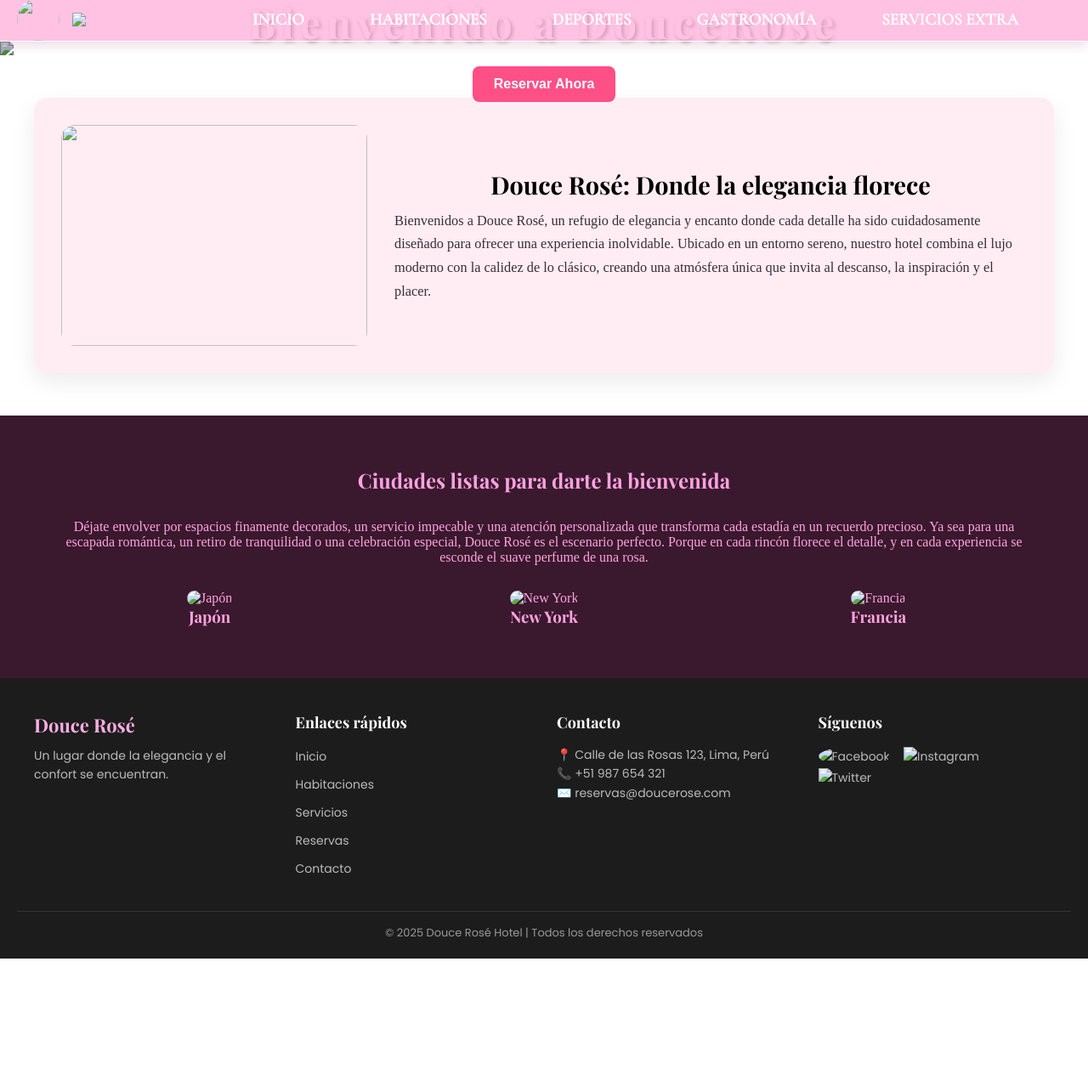
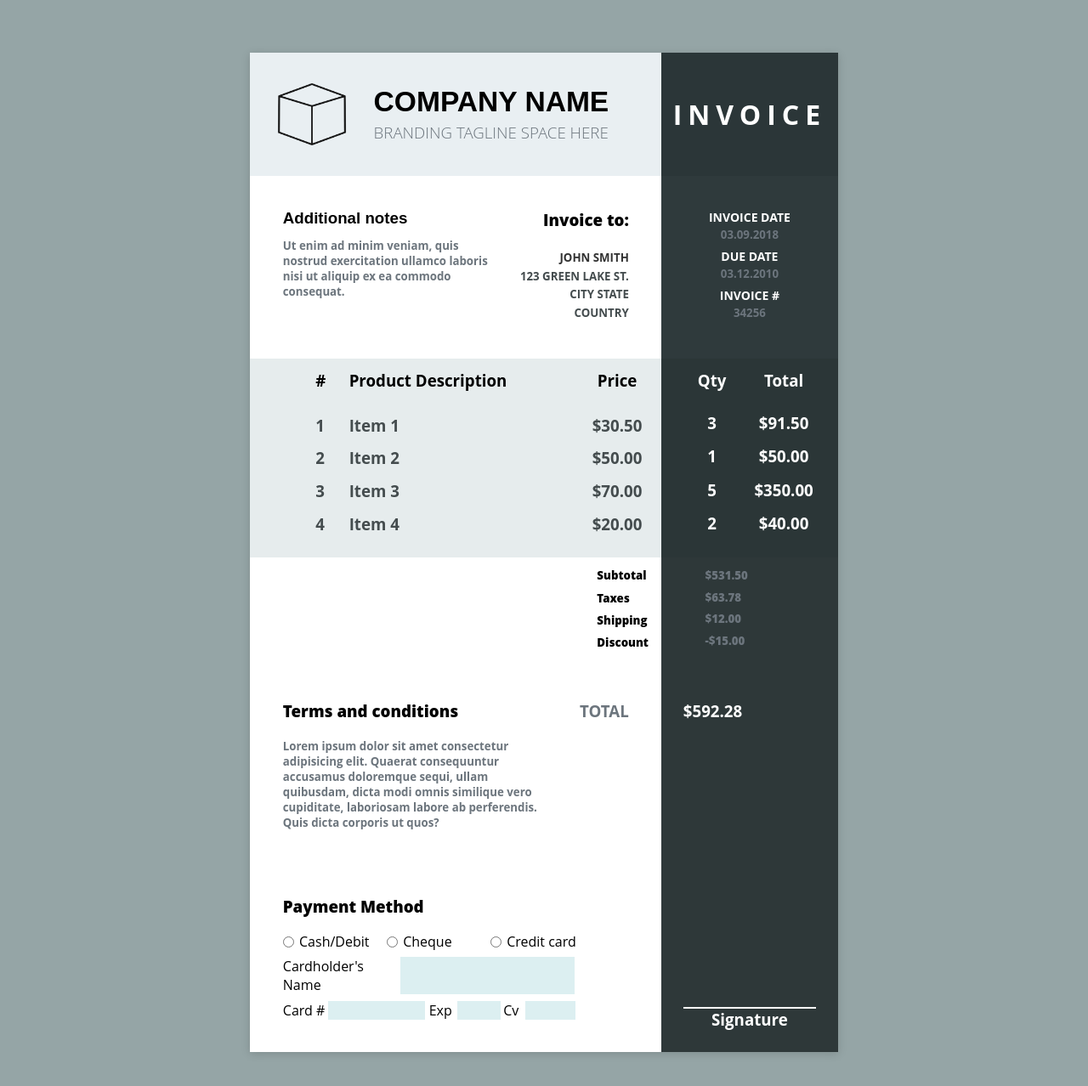
Before and after one commit to ErickSebsam/Factura-ErickSebastianAmayaGuio, a plain HTML site: page index.html in a window 1280 px wide. Shown: the part 2-1280 px from the top of the page at 85% size. Before the commit the page ends 1130 px from the top, so only its background shows below. Drawn offline with nearby package versions, Linux system fonts and the light colour scheme.

Commit message:
Add files via upload

```diff
--- a/index.html
+++ b/index.html
@@ -2,131 +2,171 @@
 <html lang="en">
 
 <head>
-    <meta charset="UTF-8" />
-    <meta name="viewport" content="width=device-width, initial-scale=1.0" />
-    <title>DouceRose</title>
-    <link href="Sty-presentacion.css" rel="stylesheet" />
-    <link
-        href="https://fonts.googleapis.com/css2?family=Playfair+Display:wght@400;700&family=Great+Vibes&family=Cormorant+Garamond:wght@400;500&display=swap"
-        rel="stylesheet">
-    <link href="https://fonts.googleapis.com/css2?family=Poppins&display=swap" rel="stylesheet">
+    <meta charset="UTF-8">
+    <meta name="viewport" content="width=device-width, initial-scale=1.0">
+    <title>Facturat</title>
+    <link rel="stylesheet" href="a.css">
 </head>
 
 <body>
     <div class="general">
-        <header class="menu">
-            <div class="logo">
-                <img id="rosa" src="rosa.jpg" /><img id="logo" src="logo.png" />
-            </div>
-            <input type="checkbox" id="palanca" />
-            <label for="palanca" class="reducido">☰</label>
-            <div class="opciones">
-                <a href="index.html">INICIO</a>
-                <a href="habitaciones.html">HABITACIONES</a>
-                <a href="deportes.html">DEPORTES</a>
-                <a href="gastronomia.html">GASTRONOMÍA</a>
-                <a href="servicios.html">SERVICIOS EXTRA</a>
-            </div>
-        </header>
-        <div class="contenido">
-            <div class="imagen-fondo">
-                <div class="carousel">
-                    <div class="track">
-                        <img src="./img-presentacion/recepcion.jpg" />
-                        <img src="./img-presentacion/habitacion.jpg" />
-                        <img src="./img-presentacion/piscina.jpg" />
+        <div class="fila1">
+            <div class="parte1">
+                <div id="seccion1"><img src="img.png"></div>
+                <div id="seccion2">
+                    <h1>COMPANY NAME</h1>
+                    <h3>BRANDING TAGLINE SPACE HERE</h3>
                 </div>
             </div>
-                <div class="texto-superpuesto">
-                    <h1>Bienvenido a DouceRose</h1>
-                    <button>Reservar Ahora</button>
+            <div class="parte2">
+                <h1>INVOICE</h1>
             </div>
         </div>
-                <div class="descripcion">
-                    <img src="./img-presentacion/hotel.png" />
-                    <div id="texto">
-                        <h2>Douce Rosé: Donde la elegancia florece</h2>
-                        <p>
-                            Bienvenidos a Douce Rosé, un refugio de elegancia y encanto donde
-                            cada detalle ha sido cuidadosamente diseñado para ofrecer una
-                            experiencia inolvidable. Ubicado en un entorno sereno, nuestro
-                            hotel combina el lujo moderno con la calidez de lo clásico,
-                            creando una atmósfera única que invita al descanso, la inspiración
-                            y el placer.
-                        </p>
+        <div class="fila2">
+            <div class="parte1">
+                <div id="seccion21">
+                    <h3>Additional notes</h3>
+                    <h5>Ut enim ad minim veniam, quis nostrud exercitation ullamco laboris nisi ut aliquip ex ea commodo
+                        consequat.</h4>
+                </div>
+                <div id="seccion22">
+                    <h3>Invoice to:</h3>
+                    <br>
+                    <h5 style="color: #333333;">JOHN SMITH</h5>
+                    <h5>123 GREEN LAKE ST.</h5>
+                    <h5>CITY STATE</h5>
+                    <h5>COUNTRY</h5>
                 </div>
             </div>
-            <div class="ciudades">
-                <h2>Ciudades listas para darte la bienvenida</h2>
-                <p>
-                    Déjate envolver por espacios finamente decorados, un
-                    servicio impecable y una atención personalizada que transforma
-                    cada estadía en un recuerdo precioso. Ya sea para una escapada
-                    romántica, un retiro de tranquilidad o una celebración especial,
-                    Douce Rosé es el escenario perfecto. Porque en cada rincón florece
-                    el detalle, y en cada experiencia se esconde el suave perfume de
-                    una rosa.
-                </p>
-                <div class="ciudades-lista">
+            <div class="parte2">
+                <h4>INVOICE DATE</h4>
+                <h5>03.09.2018</h5>
+                <h4>DUE DATE</h4>
+                <h5>03.12.2010</h5>
+                <h4>INVOICE #</h4>
+                <h5>34256</h5>
+            </div>
+        </div>
+        <div class="fila3">
+            <div class="parte1">
+                <div class="seccion31">
+                    <h3>#</h3>
+                    <h3>Product Description</h3>
+                    <h3 style="text-align: center;">Price</h3>
+                </div>
+                <div class="seccion32">
+                    <h3>1</h3>
+                    <h3>Item 1</h3>
+                    <h3 style="text-align: center;">$30.50</h3>
+                    <h3>2</h3>
+                    <h3>Item 2</h3>
+                    <h3 style="text-align: center;">$50.00</h3>
+                    <h3>3</h3>
+                    <h3>Item 3</h3>
+                    <h3 style="text-align: center;">$70.00</h3>
+                    <h3>4</h3>
+                    <h3>Item 4</h3>
+                    <h3 style="text-align: center;">$20.00</h3>
+                </div>
+            </div>
+            <div class="parte2">
+                <h3 id="titulo">Qty</h3>
+                <h3 id="titulo">Total</h3>
+                <h3>3</h3>
+                <h3>$91.50</h3>
+                <h3>1</h3>
+                <h3>$50.00</h3>
+                <h3>5</h3>
+                <h3>$350.00</h3>
+                <h3>2</h3>
+                <h3>$40.00</h3>
+            </div>
+        </div>
+        <div class="fila4">
+            <div class="parte1">
+                <div></div>
                 <div>
-                        <img src="./img-presentacion/Japon.jpg" alt="Japón">
-                        <h3>Japón</h3>
+                    <h5>Subtotal</h5>
+                    <h5>Taxes</h5>
+                    <h5>Shipping</h5>
+                    <h5>Discount</h5>
+                </div>
+            </div>
+            <div class="parte2">
+                <div>
+                    <h5>$531.50</h5>
+                    <h5>$63.78</h5>
+                    <h5>$12.00</h5>
+                    <h5>-$15.00</h5>
+                </div>
+                <div></div>
+            </div>
+        </div>
+        <div class="fila5">
+            <div class="parte1">
+                <div id="seccion51">
+                    <h3>Terms and conditions</h3>
+                    <h5>Lorem ipsum dolor sit amet consectetur adipisicing elit. Quaerat consequuntur accusamus
+                        doloremque sequi, ullam quibusdam, dicta modi omnis similique vero cupiditate, laboriosam labore
+                        ab perferendis. Quis dicta corporis ut quos?</h5>
+                </div>
+                <div id="seccion52">
+                    <h3>TOTAL</h3>
+                </div>
+            </div>
+            <div class="parte2">
+                <div>
+                    <h3>$592.28</h3>
+                </div>
+                <div></div>
+            </div>
+        </div>
+        <div class="fila6">
+            <div class="parte1">
+                <div id="seccion61">
+                    <h3>Payment Method</h3>
+                    <div id="f1">
+                        <div>
+                            <input type="radio">
+                            <label>Cash/Debit</label>
                         </div>
                         <div>
-                        <img src="./img-presentacion/New York.jpg" alt="New York">
-                        <h3>New York</h3>
+                            <input type="radio">
+                            <label>Cheque</label>
                         </div>
                         <div>
-                        <img src="./img-presentacion/Francia.jpg" alt="Francia">
-                        <h3>Francia</h3>
+                            <input type="radio">
+                            <label>Credit card</label>
+                        </div>
+                    </div>
+                    <div id="f2">
+                        <div id="as">
+                            <label>Cardholder's Name</label>
+                            <input type="text" style=" margin: 0;border:0;background-color: #dceff1;">
+                        </div>
+                    </div>
+                    <div id="f3">
+                        <div id="b1">
+                            <label>Card #</label>
+                            <input type="text" style=" margin: 0;border:0;background-color: #dceff1;">
+                        </div>
+                        <div id="b2">
+                            <label>Exp</label>
+                            <input type="text" style=" margin: 0;border:0;background-color: #dceff1;">
+                        </div>
+                        <div id="b3">
+                            <label>Cv</label>
+                            <input type="text" style=" margin: 0;border:0;background-color: #dceff1;">
                         </div>
                     </div>
                 </div>
-            <footer>
-                <div class="footer-container">
-
-
-                    <div class="footer-section">
-                        <h2 class="logo">Douce Rosé</h2>
-                        <p>Un lugar donde la elegancia y el confort se encuentran.</p>
-                    </div>
-
-
-                    <div class="footer-section">
-                        <h3>Enlaces rápidos</h3>
-                        <ul>
-                            <li><a href="#">Inicio</a></li>
-                            <li><a href="#">Habitaciones</a></li>
-                            <li><a href="#">Servicios</a></li>
-                            <li><a href="#">Reservas</a></li>
-                            <li><a href="#">Contacto</a></li>
-                        </ul>
-                    </div>
-
-
-                    <div class="footer-section">
-                        <h3>Contacto</h3>
-                        <p>📍 Calle de las Rosas 123, Lima, Perú</p>
-                        <p>📞 +51 987 654 321</p>
-                        <p>✉️ reservas@doucerose.com</p>
-                    </div>
-
-
-                    <div class="footer-section">
-                        <h3>Síguenos</h3>
-                        <div class="social-icons">
-                            <a href="#"><img src="./img-presentacion/facebook.jpg" alt="Facebook" class="facebook"></a>
-                            <a href="#"><img src="./img-presentacion/ig.png" alt="Instagram" class="rs"> </a>
-                            <a href="#"><img src="./img-presentacion/twitter.png" alt="Twitter" class="rs"></a>
+                <div id="seccion62">
                 </div>
             </div>
+            <div class="parte2">
+                <div style="border:1.5px solid white"></div>
+                <h3>Signature</h3>
             </div>
-
-
-                <div class="footer-bottom">
-                    <p>&copy; 2025 Douce Rosé Hotel | Todos los derechos reservados</p>
-                </div>
-            </footer>
         </div>
     </div>
 </body>
```
Lines whose indentation alone changed are shown as unchanged.
